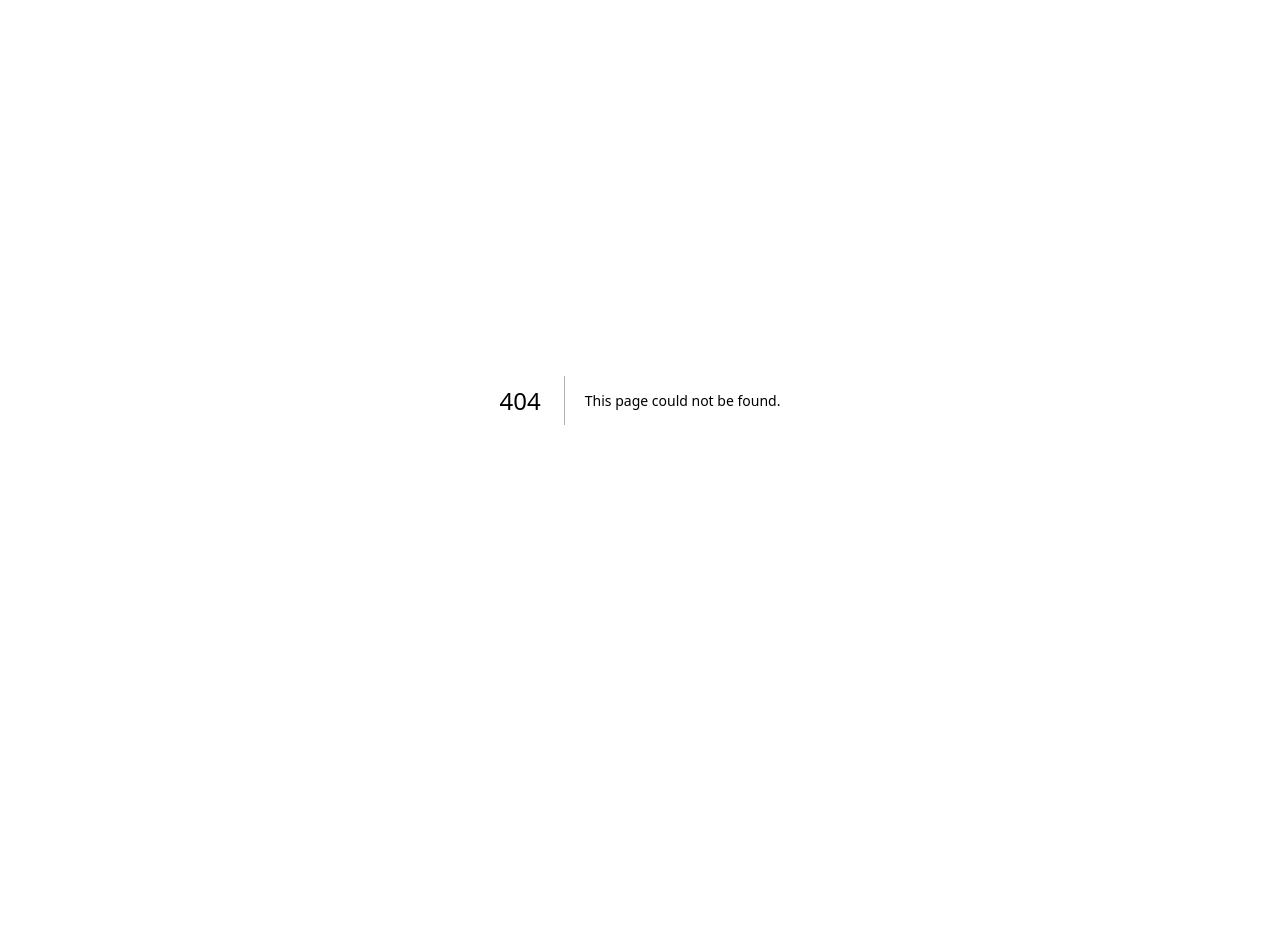
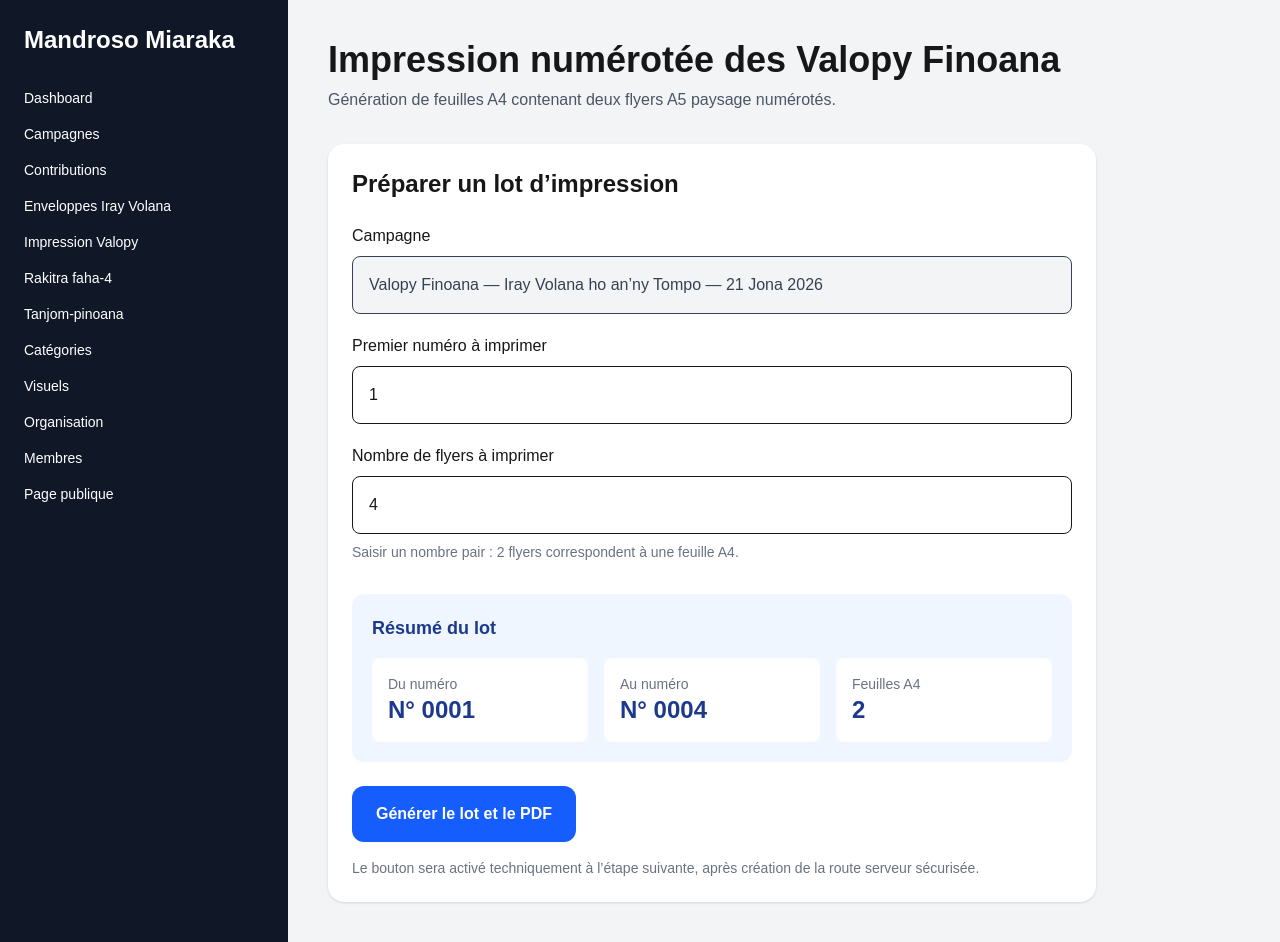
Before and after one commit to wealthno1/mandroso-miaraka, a Next.js app: page /dashboard/impression-valopy in a window 1280 px wide. Before the commit this address had no page. Before the commit the page ends 800 px from the top, so only its background shows below. Built offline with nearby package versions, Linux system fonts and the light colour scheme.

Commit message:
Add numbered flyer printing preparation page

```diff
--- /dev/null
+++ b/app/dashboard/impression-valopy/page.tsx
@@ -0,0 +1,134 @@
+"use client"
+
+import { useMemo, useState } from "react"
+
+export default function ImpressionValopyPage() {
+  const [numeroDepart, setNumeroDepart] = useState("1")
+  const [nombreFlyers, setNombreFlyers] = useState("4")
+
+  const debut = Number(numeroDepart) || 0
+  const quantite = Number(nombreFlyers) || 0
+  const fin = debut > 0 && quantite > 0 ? debut + quantite - 1 : 0
+  const nombrePages = Math.ceil(quantite / 2)
+
+  const numeroFormate = (numero: number) =>
+    numero > 0 ? numero.toString().padStart(4, "0") : "----"
+
+  const lotValide = useMemo(() => {
+    return debut > 0 && quantite > 0 && quantite % 2 === 0
+  }, [debut, quantite])
+
+  return (
+    <div>
+      <h1 className="mb-2 text-4xl font-bold">
+        Impression numérotée des Valopy Finoana
+      </h1>
+
+      <p className="mb-8 text-gray-600">
+        Génération de feuilles A4 contenant deux flyers A5 paysage numérotés.
+      </p>
+
+      <div className="max-w-3xl rounded-2xl bg-white p-6 shadow">
+        <h2 className="mb-6 text-2xl font-bold">
+          Préparer un lot d’impression
+        </h2>
+
+        <div className="space-y-5">
+          <div>
+            <label className="mb-2 block font-medium">
+              Campagne
+            </label>
+
+            <input
+              type="text"
+              value="Valopy Finoana — Iray Volana ho an’ny Tompo — 21 Jona 2026"
+              disabled
+              className="w-full rounded-lg border bg-gray-100 p-4 text-gray-700"
+            />
+          </div>
+
+          <div>
+            <label className="mb-2 block font-medium">
+              Premier numéro à imprimer
+            </label>
+
+            <input
+              type="number"
+              min="1"
+              value={numeroDepart}
+              onChange={(event) => setNumeroDepart(event.target.value)}
+              className="w-full rounded-lg border p-4"
+            />
+          </div>
+
+          <div>
+            <label className="mb-2 block font-medium">
+              Nombre de flyers à imprimer
+            </label>
+
+            <input
+              type="number"
+              min="2"
+              step="2"
+              value={nombreFlyers}
+              onChange={(event) => setNombreFlyers(event.target.value)}
+              className="w-full rounded-lg border p-4"
+            />
+
+            <p className="mt-2 text-sm text-gray-500">
+              Saisir un nombre pair : 2 flyers correspondent à une feuille A4.
+            </p>
+          </div>
+        </div>
+
+        <div className="mt-8 rounded-xl bg-blue-50 p-5">
+          <h3 className="mb-4 text-lg font-bold text-blue-900">
+            Résumé du lot
+          </h3>
+
+          <div className="grid gap-4 md:grid-cols-3">
+            <div className="rounded-lg bg-white p-4">
+              <p className="text-sm text-gray-500">Du numéro</p>
+              <p className="text-2xl font-bold text-blue-900">
+                N° {numeroFormate(debut)}
+              </p>
+            </div>
+
+            <div className="rounded-lg bg-white p-4">
+              <p className="text-sm text-gray-500">Au numéro</p>
+              <p className="text-2xl font-bold text-blue-900">
+                N° {numeroFormate(fin)}
+              </p>
+            </div>
+
+            <div className="rounded-lg bg-white p-4">
+              <p className="text-sm text-gray-500">Feuilles A4</p>
+              <p className="text-2xl font-bold text-blue-900">
+                {quantite > 0 ? nombrePages : 0}
+              </p>
+            </div>
+          </div>
+        </div>
+
+        {!lotValide && (
+          <p className="mt-5 rounded-lg bg-red-50 p-4 text-red-700">
+            Veuillez choisir un numéro positif et un nombre pair de flyers.
+          </p>
+        )}
+
+        <button
+          type="button"
+          disabled={!lotValide}
+          className="mt-6 rounded-xl bg-blue-600 px-6 py-4 font-bold text-white hover:bg-blue-700 disabled:cursor-not-allowed disabled:bg-gray-400"
+        >
+          Générer le lot et le PDF
+        </button>
+
+        <p className="mt-4 text-sm text-gray-500">
+          Le bouton sera activé techniquement à l’étape suivante, après création
+          de la route serveur sécurisée.
+        </p>
+      </div>
+    </div>
+  )
+}
--- a/app/dashboard/layout.tsx
+++ b/app/dashboard/layout.tsx
@@ -17,6 +17,7 @@ export default function DashboardLayout({
           <Link href="/dashboard/campaigns">Campagnes</Link>
           <Link href="/dashboard/contributions">Contributions</Link>
           <Link href="/dashboard/enveloppes">Enveloppes Iray Volana</Link>
+          <Link href="/dashboard/impression-valopy">Impression Valopy</Link>
           <Link href="/dashboard/rakitra">Rakitra faha-4</Link>
           <Link href="/dashboard/tanjona">Tanjom-pinoana</Link>
           <Link href="/dashboard/categories">Catégories</Link>
```
